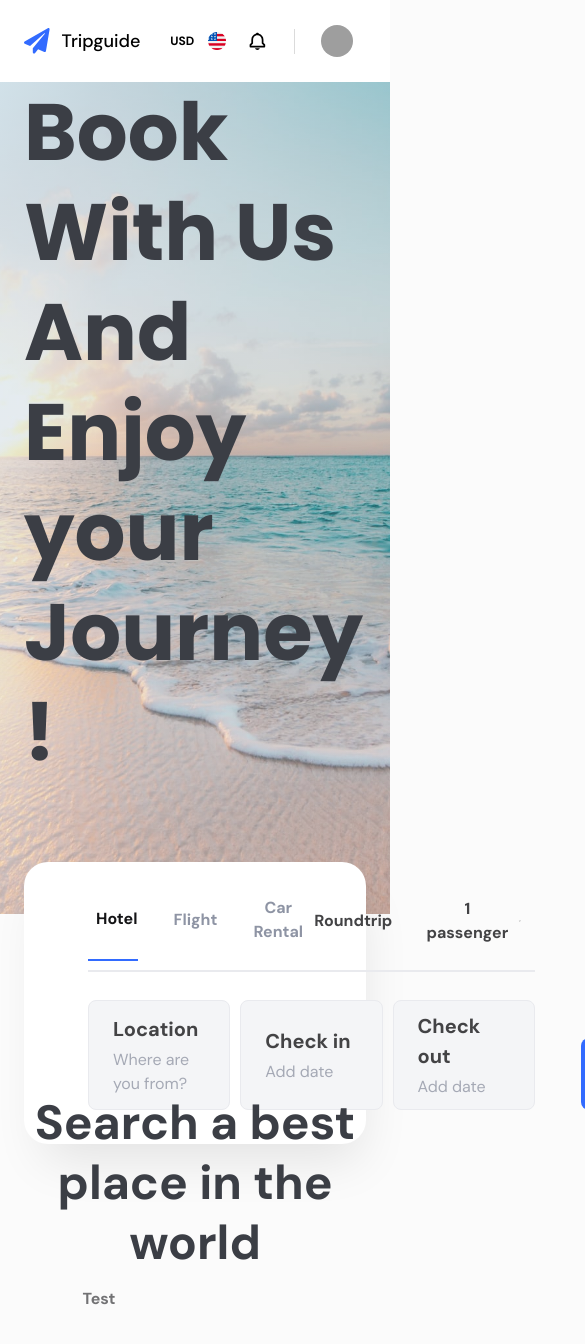
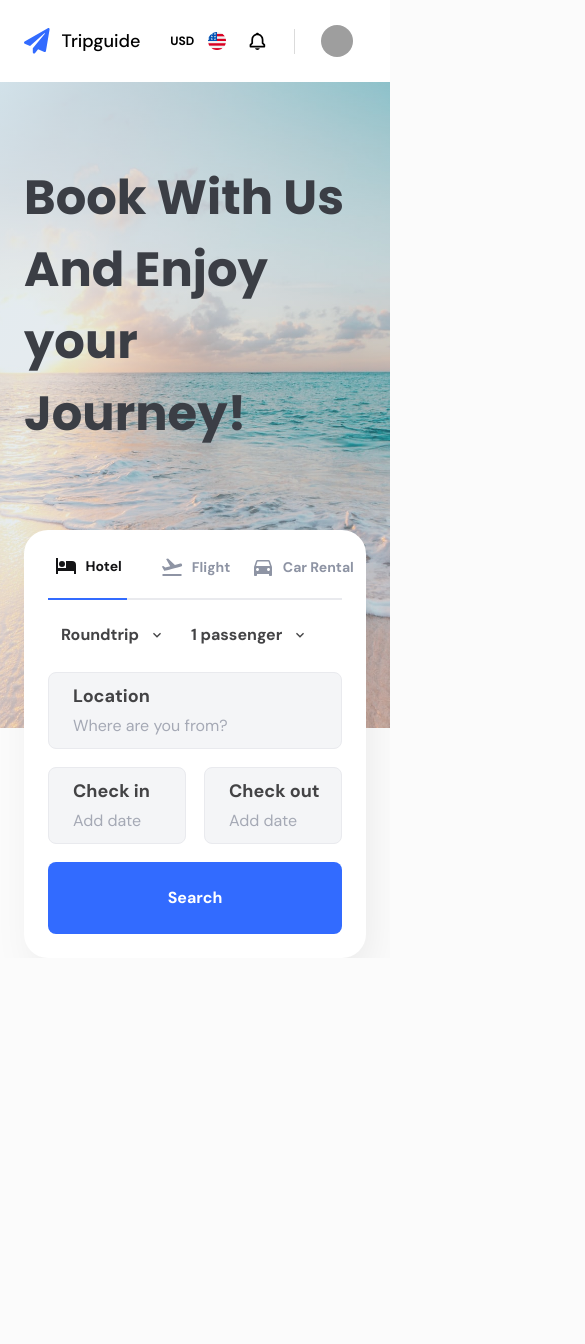
Before and after one commit to baroxFPTU/tripguide-webapp, a React (Create React App) app: page / in a window 390 px wide. Shown: the top 1344 px of the page, 585 px wide, since content can reach past the window. After the commit the page ends 958 px from the top, so only its background shows below. Built offline with nearby package versions, Linux system fonts and the light colour scheme; grey boxes are pictures that could not be loaded.

Commit message:
responsive hero section & booking widget

```diff
--- a/src/components/common/Button/styles.ts
+++ b/src/components/common/Button/styles.ts
@@ -50,8 +50,10 @@ export const Button = styled.button<IButtonProps>`
   background-color: ${({ variant }) => handleButtonColorByVariant(variant)};
   border: ${({ variant }) => (variant === 'outline' ? '1px solid #5a89ff' : 'none')};
   border-radius: 8px;
+  width: 100%;
 
   color: ${({ variant }) => (variant === 'solid' ? '#fff' : '#727274')};
+  white-space: nowrap;
   font-weight: 700;
   text-align: center;
   cursor: pointer;
--- a/src/components/common/Dropdown/styles.ts
+++ b/src/components/common/Dropdown/styles.ts
@@ -1,5 +1,5 @@
 import styled from 'styled-components';
-import Button from '../Button';
+import { device } from 'styles/main';
 import { IDropdown } from './component';
 
 export const Dropdown = styled.button<IDropdown>`
@@ -33,6 +33,13 @@ export const DropdownLabel = styled.label.attrs({ className: 'DropdownLabel' })`
   font-weight: 700;
   font-size: 20px;
   color: #434345;
+  white-space: nowrap;
+  @media ${device.mobileM} {
+    font-size: 15px;
+  }
+  @media ${device.mobileL} {
+    font-size: 18px;
+  }
 `;
 
 export const DropdownPlaceholder = styled.p`
@@ -41,4 +48,7 @@ export const DropdownPlaceholder = styled.p`
   display: block;
   text-align: left;
   font-size: 168x;
+  @media ${device.mobileM} {
+    font-size: 12px;
+  }
 `;
--- a/src/features/booking/components/BookingWidget/component.tsx
+++ b/src/features/booking/components/BookingWidget/component.tsx
@@ -17,7 +17,7 @@ const BookingWidget = () => {
       </Styled.BookingWidgetLeft>
       <Styled.BookingWidgetRight>
         <Styled.SearchButton size='lg' variant='solid'>
-          Test
+          Search
         </Styled.SearchButton>
       </Styled.BookingWidgetRight>
     </Styled.BookingWidget>
--- a/src/features/booking/components/BookingWidget/styles.ts
+++ b/src/features/booking/components/BookingWidget/styles.ts
@@ -2,6 +2,7 @@ import styled from 'styled-components';
 
 import Dropdown from 'components/common/Dropdown';
 import Button from 'components/common/Button';
+import { device } from 'styles/main';
 
 export const BookingWidget = styled.div`
   display: flex;
@@ -11,13 +12,26 @@ export const BookingWidget = styled.div`
   border-radius: 24px;
   box-shadow: 7px 28px 50px -13px rgba(0, 0, 0, 0.1);
   background: #fff;
+
+  @media (max-width: 930px) {
+    padding: 24px;
+    flex-direction: column;
+  }
 `;
 
 export const BookingWidgetHeader = styled.header.attrs({ className: 'BookingWidgetHeader' })`
   display: flex;
   align-items: center;
   justify-content: space-between;
-  border-bottom: 2px solid #e9eaee;
+  @media ${device.laptop} {
+    border-bottom: 2px solid #e9eaee;
+  }
+
+  @media (max-width: 930px) {
+    flex-direction: column;
+    align-items: flex-start;
+    gap: 24px;
+  }
 `;
 
 export const BookingWidgetTabList = styled.div.attrs({ className: 'BookingWidgetTabList' })`
@@ -25,6 +39,15 @@ export const BookingWidgetTabList = styled.div.attrs({ className: 'BookingWidget
   align-items: center;
   column-gap: 28px;
   margin-bottom: -2px;
+  @media (max-width: 930px) {
+    width: 100%;
+    border-bottom: 2px solid #e9eaee;
+
+    & > button {
+      flex: 1;
+      margin-bottom: -2px;
+    }
+  }
 `;
 
 export const TabListButton = styled.button.attrs({ className: 'TabListButton' })`
@@ -36,6 +59,7 @@ export const TabListButton = styled.button.attrs({ className: 'TabListButton' })
   color: #8e94a4;
   font-size: 16px;
   font-weight: 700;
+  white-space: nowrap;
 
   &[data-selected='true'] {
     border-bottom: 2px solid #326bff;
@@ -43,8 +67,14 @@ export const TabListButton = styled.button.attrs({ className: 'TabListButton' })
   }
 
   & .TabIcon {
+    flex-shrink: 0;
     margin-right: 8px;
     font-size: 1.5rem;
+  }
+
+  @media ${device.mobileL} {
+    font-size: 14px;
+    padding-bottom: 20px;
   }
 `;
 
@@ -62,6 +92,9 @@ export const CustomizeDropdown = styled(Dropdown).attrs({ className: 'DropdownIt
   margin-bottom: 12px;
   font-weight: 700;
   color: #434345;
+  @media ${device.mobileL} {
+    margin-bottom: 0;
+  }
 `;
 
 export const SearchButton = styled(Button)`
@@ -71,15 +104,36 @@ export const SearchButton = styled(Button)`
 `;
 
 export const BookingWidgetPanel = styled.div`
-  display: flex;
+  display: grid;
+  grid-template-columns: repeat(3, 1fr);
   column-gap: 10px;
   margin-top: 28px;
+  flex-wrap: wrap;
+  @media (max-width: 930px) {
+    display: grid;
+    grid-template-columns: 1fr 1fr;
+    gap: 18px;
+    margin-top: 12px;
+    & > button {
+      grid-column: 1/3;
+    }
+    & > button:nth-child(2) {
+      grid-column: 1/2;
+    }
+    & > button:nth-child(3) {
+      grid-column: 2/3;
+    }
+  }
 `;
 
 export const BookingWidgetLeft = styled.div`
   flex: 1;
 `;
 export const BookingWidgetRight = styled.div`
+  display: flex;
   margin-left: 46px;
-  display: flex;
+  @media (max-width: 930px) {
+    margin-left: 0px;
+    margin-top: 18px;
+  }
 `;
--- a/src/pages/Home.tsx
+++ b/src/pages/Home.tsx
@@ -7,17 +7,20 @@ function Home() {
   return (
     <div className='Home'>
       <Section bgImageUrl={bgImageUrl}>
-        <SectionItem.HeroHeading position='left' style={{ marginBottom: '80px' }}>
+        <SectionItem.HeroHeading
+          position='left'
+          style={{ marginBottom: '80px', marginTop: '80px' }}
+        >
           Book With Us <br /> And Enjoy your <br /> Journey!
         </SectionItem.HeroHeading>
         <BookingWidget />
       </Section>
-      <Section>
+      {/* <Section>
         <SectionItem.Heading position='center'>
           Search a best place in the world
         </SectionItem.Heading>
         <Button>Test</Button>
-      </Section>
+      </Section> */}
     </div>
   );
 }
--- a/src/styles/_settings.scss
+++ b/src/styles/_settings.scss
@@ -6,7 +6,7 @@ $app-font_family-primary: 'DM Sans', sans-serif;
 $app-font_family-secondary: 'Poppins', sans-serif;
 
 $hero-font_size: 80px;
-$hero-line_height: 100px;
+$hero-line_height: 1.5;
 $hero-spacing: -0.5%;
 $hero-weight: 700;
 
--- a/src/styles/_typography.scss
+++ b/src/styles/_typography.scss
@@ -8,11 +8,14 @@ h1 {
 }
 
 h1.hero {
-  font-size: $hero-font_size;
+  font-size: clamp(48px, 7vw, $hero-font_size);
   line-height: $hero-line_height;
   letter-spacing: $hero-spacing;
   font-weight: $hero-weight;
   font-family: $app-font_family-secondary;
+  @media (max-width: 376px) {
+    font-size: 34px;
+  }
 }
 
 h2 {
--- a/src/styles/main.ts
+++ b/src/styles/main.ts
@@ -43,7 +43,7 @@ const size = {
   mobileS: '320px',
   mobileM: '375px',
   mobileL: '550px',
-  tablet: '768px',
+  tablet: '769px',
   laptop: '1024px',
   laptopL: '1440px',
   desktop: '2560px',
```
